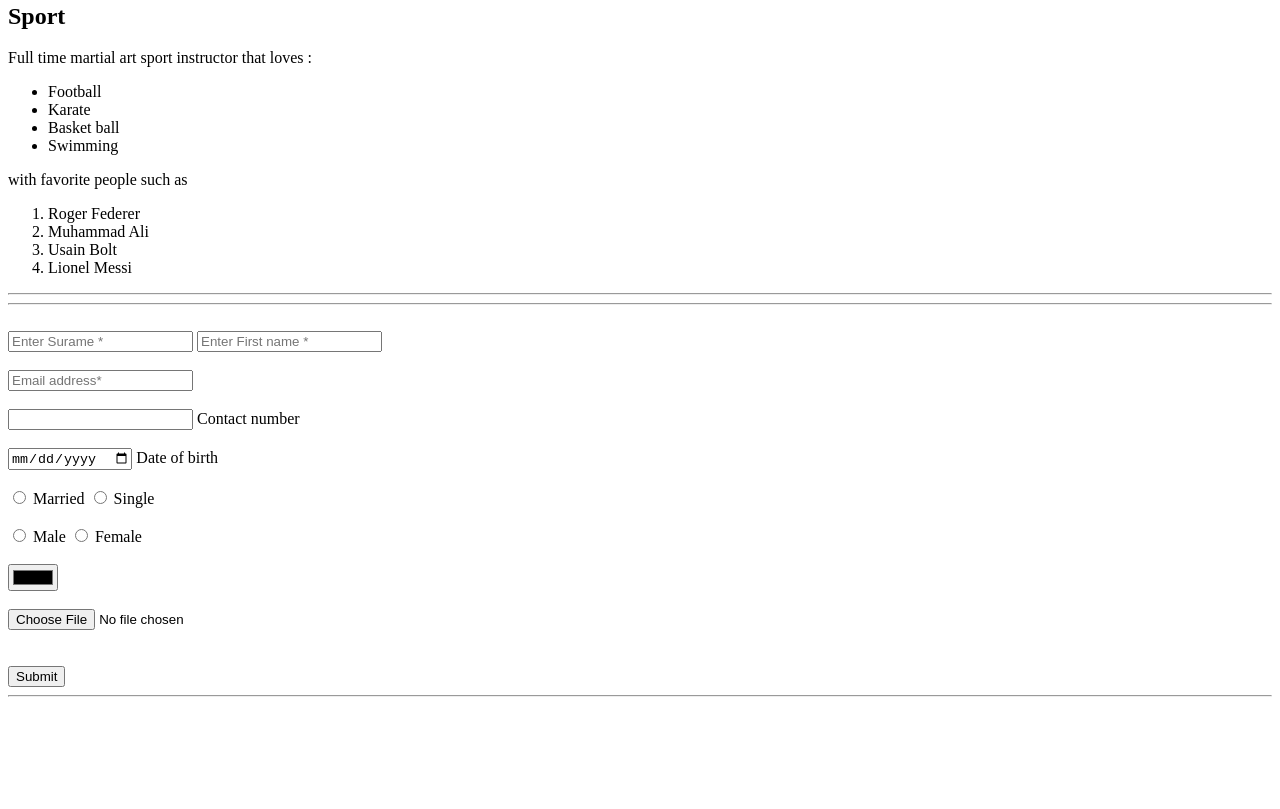
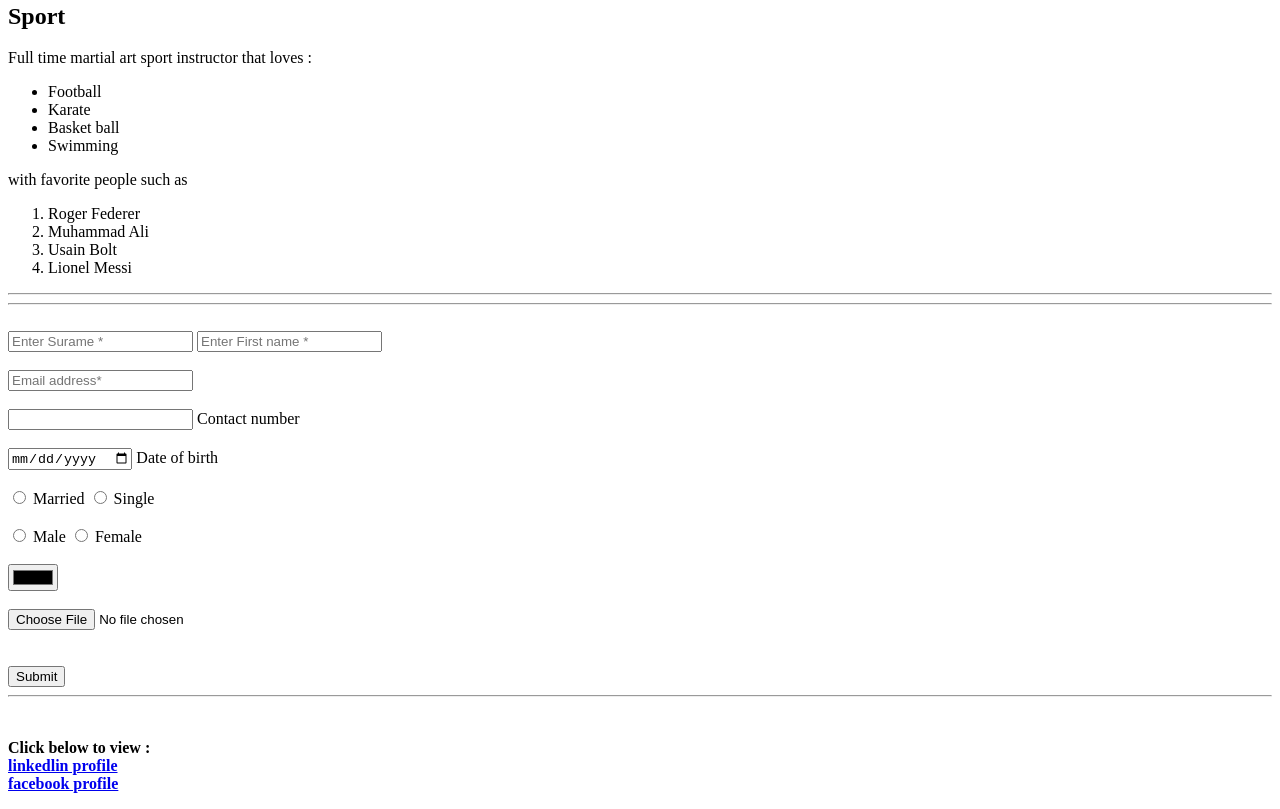
Before and after one commit to Emmanuelosazuwa/Assignment-2, a plain HTML site: page index.html in a window 1280 px wide. Shown: the part 818-1627 px from the top of the page. Before the commit the page ends 1523 px from the top, so only its background shows below. Drawn offline with Linux system fonts and the light colour scheme.

Commit message:
add copy

```diff
--- a/index.html
+++ b/index.html
@@ -113,6 +113,21 @@
 
           <button type="submit">Submit</button>
           <hr />
+          <br />
+          <p>
+            <strong>Click below to view : <br></strong>
+            <a
+              href="https://www.linkedin.com/in/emmanuel-e-osazuwa-13878746/"
+              target="_blank"
+              ><strong>linkedlin profile</strong> </a
+            ><br>
+              <a
+                href="https://www.facebook.com/emmanuel.e.osazuwa"
+                target="_blank"
+                ><strong>facebook profile</strong>
+              </a>
+            </br>
+          </p>
           <!--<input type="number">
         <input type="color">
         <input type="date">
```
